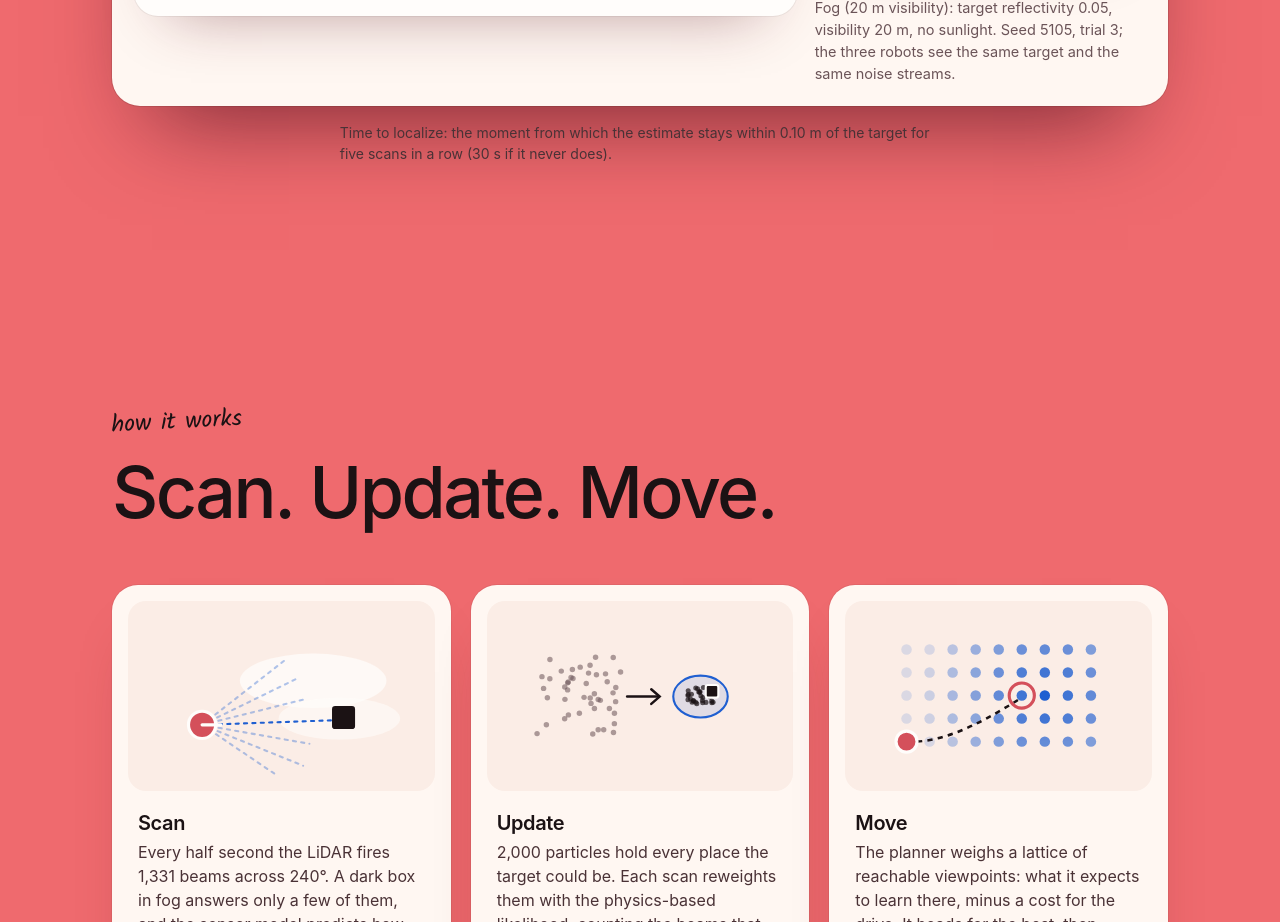
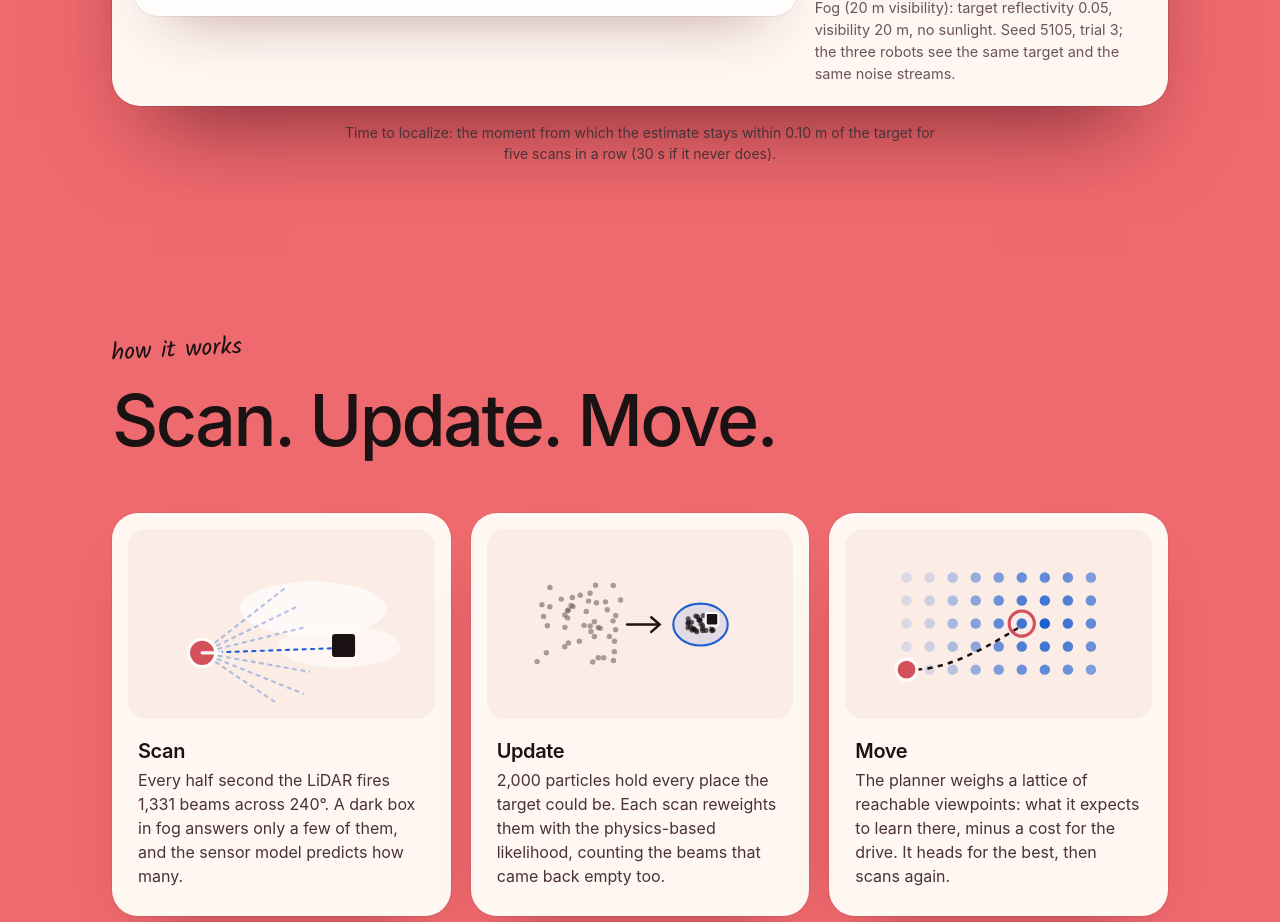
Before and after one commit to jjmensah/move-to-see, a React (Vite) app in the folder web/: page / in a window 1280 px wide. Shown: the part 1800-2722 px from the top of the page. Built offline with nearby package versions, Linux system fonts and the light colour scheme.

Commit message:
fix(web): tighten the gap below the stage and centre its note

```diff
--- a/web/src/styles.css
+++ b/web/src/styles.css
@@ -423,7 +423,7 @@ code {
    Centred display title with a handwritten line, the calls to action, the
    headline numbers and the replay stage underneath. */
 .hero {
-  padding: clamp(130px, 16vw, 170px) 0 clamp(80px, 10vw, 120px);
+  padding: clamp(130px, 16vw, 170px) 0 clamp(24px, 4vw, 48px);
   text-align: center;
 }
 .hero h1 {
@@ -534,6 +534,9 @@ code {
   .stage-wrap {
     margin-top: 64px;
   }
+}
+.stage-wrap .fine {
+  text-align: center;
 }
 .stage {
   background: var(--paper);
```
